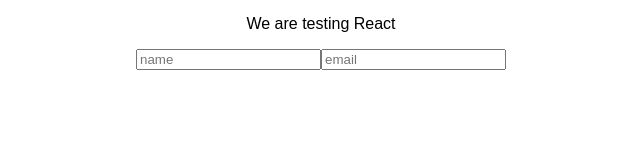
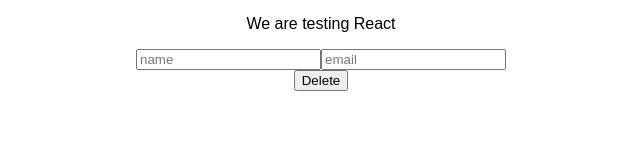
Before and after one commit to monaabd/Test-React-ovning16, a React (Create React App) app in the folder my-react-app-test/: page / in a window 1280 px wide. Shown: the part 137-297 px from the top of the page, without its empty margins (319-959 px from the left). Built offline with nearby package versions, Linux system fonts and the light colour scheme.

Commit message:
create button comp update testwith class

```diff
--- a/my-react-app-test/src/App.js
+++ b/my-react-app-test/src/App.js
@@ -2,6 +2,7 @@
 import logo from './logo.svg';
 import './App.css';
 import MyForm from './myForm';
+import MyButton from './MyButton';
 
 class App extends Component {
   constructor(props) {
@@ -22,6 +23,8 @@
            <p>We are testing React </p>
            <MyForm  saveName={this.saveName}
                    saveEmail={this.saveEmail} />
+
+            <MyButton />
       </div>
     );
   }
--- /dev/null
+++ b/my-react-app-test/src/MyButton.js
@@ -0,0 +1,19 @@
+import React, { Component } from 'react';
+
+class MyButton extends Component {
+  constructor(props) {
+     super(props);
+
+  }
+  render() {
+    return (
+        <div>
+            <button className="buttonClass" >Delete</button>
+        </div>
+
+    );
+  }
+
+}
+
+export default MyButton;
--- a/my-react-app-test/src/myForm.js
+++ b/my-react-app-test/src/myForm.js
@@ -9,7 +9,7 @@
  render() {
     return (<div>
       <input value={this.props.name} className="name" onChange={this.props.saveName} placeholder="name" />
-      <input value={this.props.email} className="email" onChange={this.props.saveEmail} placeholder="email" />
+       <input value={this.props.email} className="email" onChange={this.props.saveEmail} placeholder="email" />
       </div>
     );
   }
```
Also changed, not shown: 1 other file (tests, documents, lock files or other folders).
